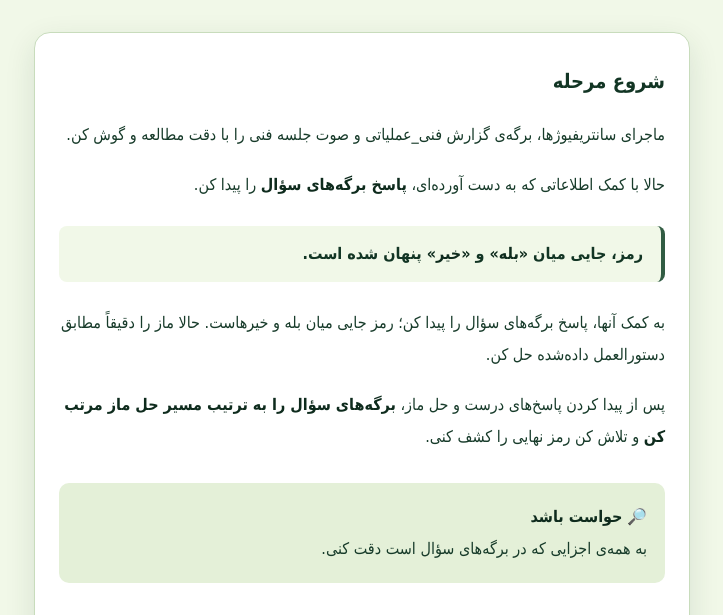
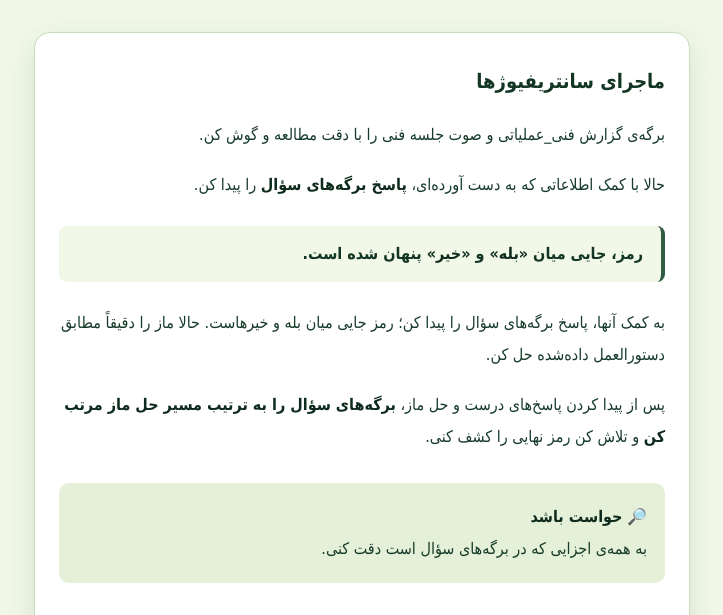
Before and after one commit to Thezerossecret/stage1guide, a plain HTML site: page index.html in a window 1280 px wide. Shown: the part 177-792 px from the top of the page, without its empty margins (278-1001 px from the left). Drawn offline with Linux system fonts and the light colour scheme.

Commit message:
Update index.html

```diff
--- a/index.html
+++ b/index.html
@@ -123,10 +123,10 @@
 
     <div class="card">
 
-      <h2>شروع مرحله</h2>
+      <h2>ماجرای سانتریفیوژها</h2>
 
       <p>
-        ماجرای سانتریفیوژها، برگه‌ی گزارش فنی_عملیاتی و
+        برگه‌ی گزارش فنی_عملیاتی و
         صوت جلسه فنی را با دقت مطالعه و گوش کن.
       </p>
 
```
